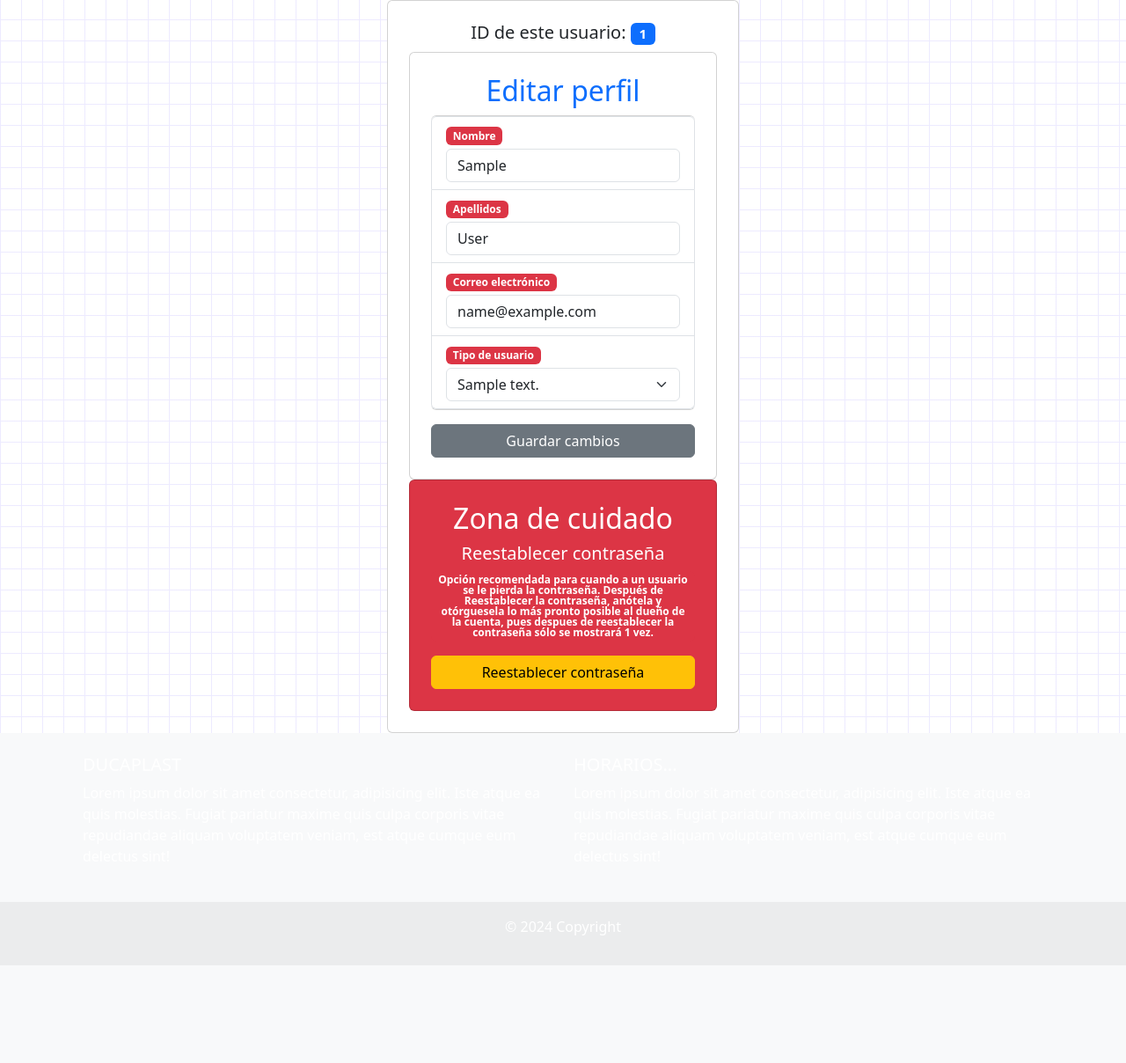
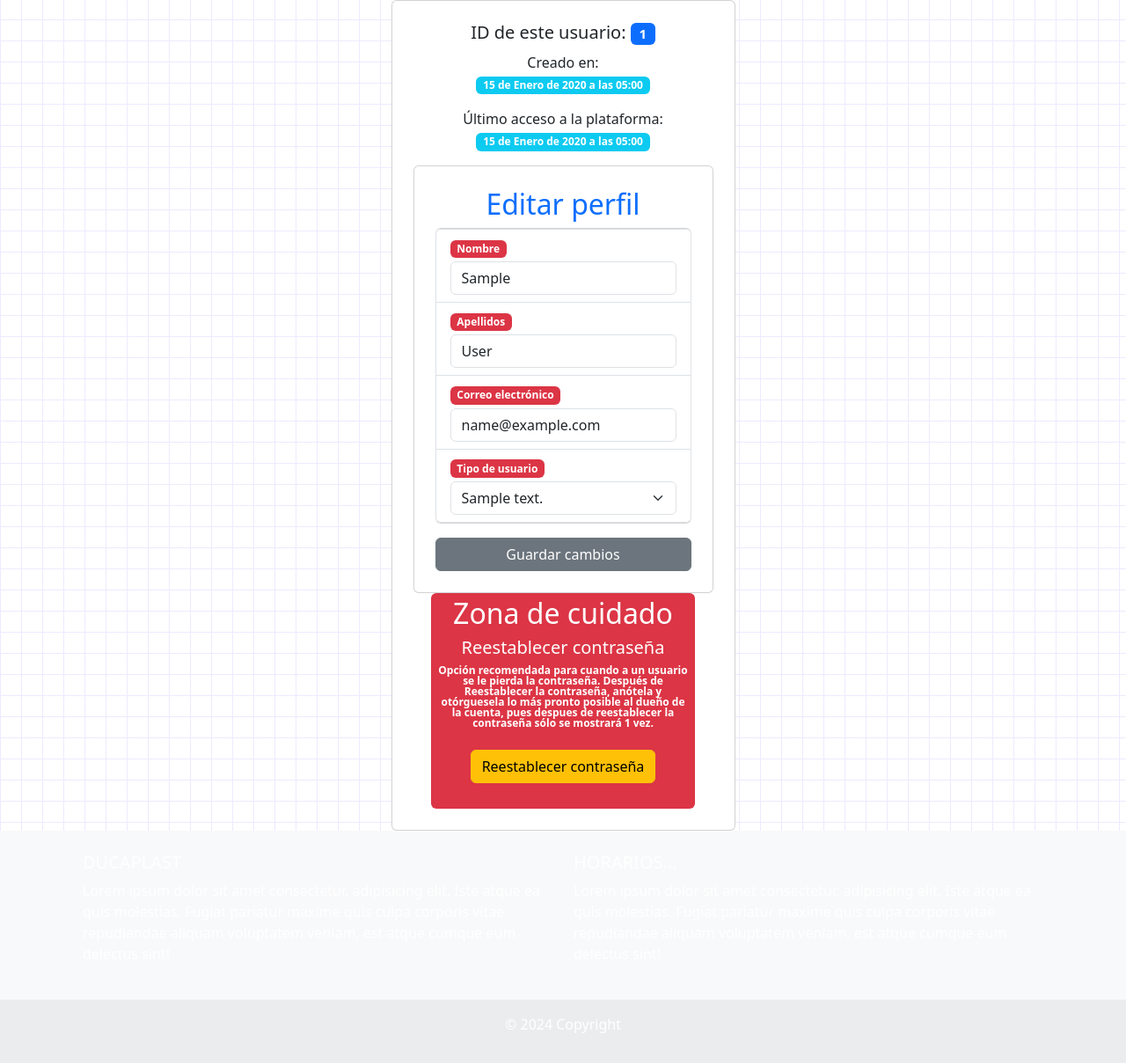
Before and after one commit to DavidMojica/ducaplast-ecommerce, a Django app: page /user_detail/1/ in a window 1280 px wide. Shown: the part 74-1282 px from the top of the page at 88% size. Before the commit the page ends 1171 px from the top, so only its background shows below. Run offline with Django 5.2, Linux system fonts and the light colour scheme; a user stored in the database is signed in; tables that the repository leaves empty hold one stand-in row (values such as "Sample post"); some libraries are stand-ins or nearby versions.

Commit message:
User layout complete

```diff
--- a/main/templates/editar_cuenta.html
+++ b/main/templates/editar_cuenta.html
@@ -8,6 +8,8 @@
 <main class="d-flex justify-content-center align-items-center">
     <section class="card p-4">
         <h5 class="card-title text-center">Su id es: <span class="badge bg-primary">{{user.id}}</span></h5>
+        <p class="text-center">Creado en: <br><span class="badge bg-info">{{user.date_joined}}</span></p>
+        <p class="text-center">Último acceso a la plataforma: <br><span class="badge bg-info">{{user.last_login}}</span></p>
         <form action="" method="POST" id="formAccount" class="card p-4">
             {% csrf_token %}
             <h2 class="text-primary text-bold text-center">Editar perfil</h2>
--- a/main/templates/user_detail.html
+++ b/main/templates/user_detail.html
@@ -3,6 +3,9 @@
 <main class="d-flex justify-content-center align-items-center">
     <section class="card p-4">
         <h5 class="card-title text-center">ID de este usuario: <span class="badge bg-primary">{{user.id}}</span></h5>
+        <p class="text-center">Creado en: <br><span class="badge bg-info">{{user.date_joined}}</span></p>
+        <p class="text-center">Último acceso a la plataforma: <br><span class="badge bg-info">{{user.last_login}}</span></p>
+
         <form action="" method="POST" id="formAccount" class="card p-4">
             {% csrf_token %}
             <h2 class="text-primary text-bold text-center">Editar perfil</h2>
@@ -40,17 +43,42 @@
             <input type="submit" value="Guardar cambios" class="btn btn-secondary mt-3">
             <span class="badge bg-danger mt-2" id="account_event">{{account_data_event}}</span>
         </form>
-        <form action="" method="POST" id="formPass" class="card p-4 bg-danger">
-            {% csrf_token %}
+        <span class="badge bg-danger d-block text-wrap w-100 m-auto" style="max-width: 300px;">
             <h2 class="text-center text-white">Zona de cuidado</h2>
             <h5 class="text-center text-white">Reestablecer contraseña</h5>
-            <span class="badge bg-danger d-block text-wrap w-100" style="max-width: 300px;">
-                Opción recomendada para cuando a un usuario se le pierda la contraseña.
-                Después de Reestablecer la contraseña, anótela y otórguesela lo más pronto posible
-                al dueño de la cuenta, pues despues de reestablecer la contraseña sólo se mostrará 1 vez.
-            </span>
-            <button class="btn btn-warning mt-3">Reestablecer contraseña</button>
-        </form>
+            Opción recomendada para cuando a un usuario se le pierda la contraseña.
+            Después de Reestablecer la contraseña, anótela y otórguesela lo más pronto posible
+            al dueño de la cuenta, pues despues de reestablecer la contraseña sólo se mostrará 1 vez.
+            <section class="p-4">
+                <!-- trigger -->
+                <button type="button" class="btn btn-warning" data-bs-toggle="modal" data-bs-target="#modalReestablecer" data-backdrop="false">Reestablecer contraseña</button>
+                <!-- modal -->
+                <section class="modal fade text-dark" id="modalReestablecer" tabindex="-1" aria-labelledby="modalLabel" aria-hidden="true" >
+                    <article class="modal-dialog modal-dialog-centered">
+                        <article class="modal-content">
+                            <section class="modal-header">
+                                <h5 class="modal-title">Reestablecer contraseña</h5>
+                                <button type="button" class="btn-close" data-bs-dismiss="modal" aria-label="Close"></button>
+                            </section>
+                            <section class="modal-body">
+                                <p>Al reestablecer la contraseña, se le mostrará la nueva contraseña por una única vez y se le cerrará la sesión si este usuario está en línea.</p>
+                            </section>
+                            <section class="modal-footer">
+                                <button type="button" class="btn btn-secondary" data-bs-dismiss="modal">Salir</button>
+                                <form action="" method="POST" id="readmitir_usuario">
+                                    {% csrf_token %}
+                                    <input type="hidden" name="reestablecer">
+                                    <button type="submit" class="btn btn-warning">Reestablecer contraseña</button>
+                                </form>
+                            </section>
+                        </article>
+                    </article>
+                </section>
+            </section>
+            {% if password_changed %}
+                <h4 class="text-center">Contraseña nueva <span class="badge bg-warning mt-2" id="pass_event">{{password_changed}}</span></h4>
+            {% endif %}
+        </span>
     </section>
 </main>
 {% endblock %}
--- a/main/views.py
+++ b/main/views.py
@@ -1,4 +1,5 @@
 from datetime import timedelta
+import random
 from django.utils import timezone
 from django.contrib.auth import authenticate, login, logout
 from django.contrib.auth.decorators import login_required
@@ -171,14 +172,36 @@ def UserDetail(request, userid):
     data = {'user': user,
             'request_user': request.user,
             'tipos_usuario':tipos_usuario}
+
+    #POST
+    if request.method == 'POST':
+        if 'reestablecer' in request.POST:
+            nuevaContrasena = str(random.randint(10000000, 99999999))
+            user.set_password(nuevaContrasena)
+            user.save()
+            data['password_changed'] = nuevaContrasena
+        elif 'acc_data' in request.POST:
+            nombre = request.POST.get('nombre').strip()
+            apellidos = request.POST.get('apellidos').strip()
+            email = request.POST.get('email').strip()
+            tipo_usuario = request.POST.get('tipo_usuario')
+
+            tipo_instance = get_object_or_404(TipoUsuario, pk=tipo_usuario)
+            user.first_name = nombre
+            user.last_name = apellidos
+            user.email = email
+            user.tipo_usuario = tipo_instance
+            user.save()
+
+
     return render(request, HTMLUSERDETAIL, {**data})
 
 @login_required
 def Users(request):
     msg = ""
     form = FiltrarUsuarios(request.GET)
-    USUARIOS_POR_PAGINA = 2
-    usuarios = Usuarios.objects.all().order_by('-id')
+    USUARIOS_POR_PAGINA = 20
+    usuarios = Usuarios.objects.all().order_by('id')
     data = {'form': form}
 
     #POST
```
